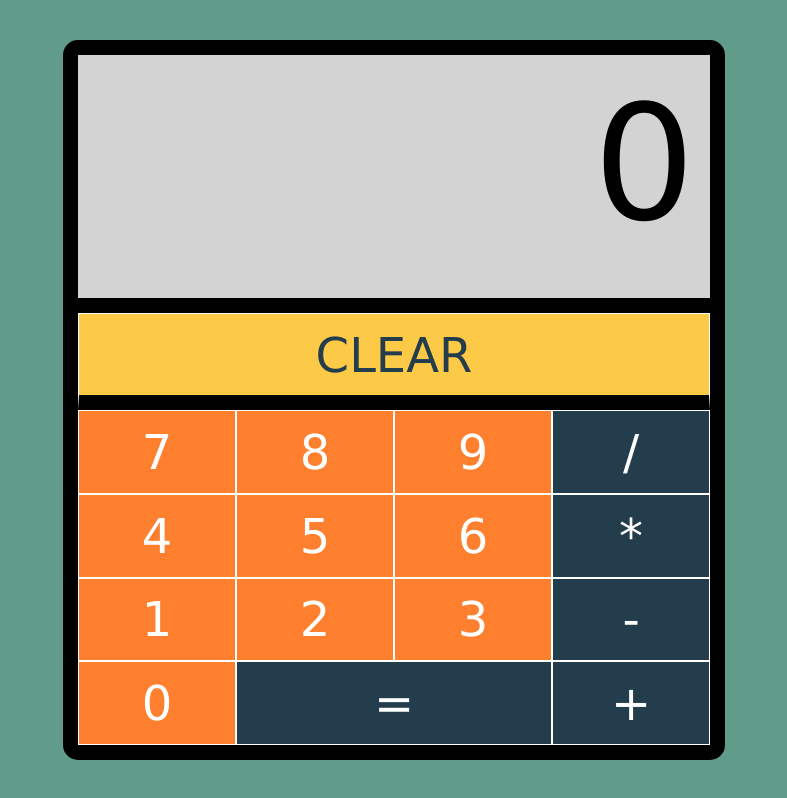
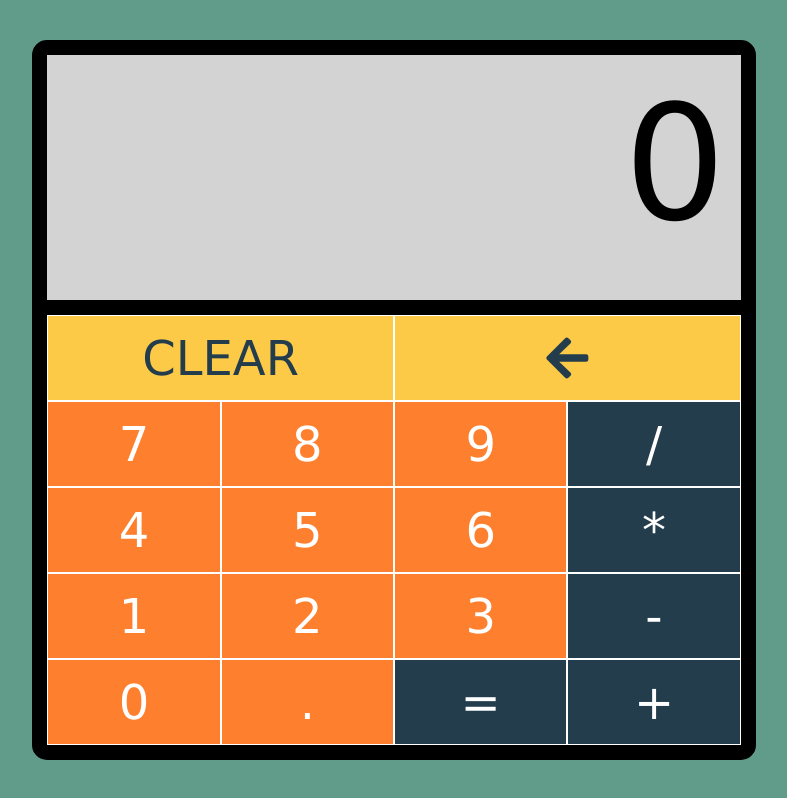
Before and after one commit to Tombombleron/calculator, a plain HTML site: page index.html in a window 1280 px wide. Both pictures are taken after a click on the element "CLEAR". Shown: the whole page, without its empty margins (246-1033 px from the left). Drawn offline with Linux system fonts and the light colour scheme.

Commit message:
added functionality
- Enabled the evaluation of floating point numbers
- Added a backspace button

```diff
--- a/index.html
+++ b/index.html
@@ -2,7 +2,6 @@
 <html>
     <head>
         <meta charset="utf-8">
-<!--        <meta name="viewport" content="width=device-width,initial-scale=1">-->
         <style>
             * { box-sizing: border-box; }
             body {
@@ -71,23 +70,26 @@
             .button-operator:hover, .equals-button:hover {
                 background-color: #1D3240;
             }
-            .equals-button {
+            .wide-button, .button-reset {
                 flex-basis: 50%;
             }
             .button-reset {
                 font-size: 7em;
-                flex-basis: 100%;
                 background-color: #FCCA46;
                 color: #233D4D;
-                border-bottom: 15px solid black;
             }
             .button-reset:hover {
                 background-color: #E6B840;
             }
+            .disabled {
+                cursor: not-allowed !important;
+                opacity: 0.5;
+            }
             @media screen and (min-device-width:600px) { .button-reset, .button-numeric, .button-operator { font-size: 3em; } }
             @media screen and (min-device-width:1200px) { .display { font-size: 5em; } }
-/*            @media screen and (min-device-width:1200px) { .display { font-size: 3em; } }*/
         </style>
+        <link rel="stylesheet" href="https://use.fontawesome.com/releases/v5.0.8/css/solid.css" integrity="sha384-v2Tw72dyUXeU3y4aM2Y0tBJQkGfplr39mxZqlTBDUZAb9BGoC40+rdFCG0m10lXk" crossorigin="anonymous">
+        <link rel="stylesheet" href="https://use.fontawesome.com/releases/v5.0.8/css/fontawesome.css" integrity="sha384-q3jl8XQu1OpdLgGFvNRnPdj5VIlCvgsDQTQB6owSOHWlAurxul7f+JpUOVdAiJ5P" crossorigin="anonymous">
         <title>Calculator</title>
     </head>
     <body>
@@ -96,6 +98,9 @@
                 <div class="display">0</div>
                 <div class="keypad">
                     <div class="button-reset button">CLEAR</div>
+                    <div class="button-reset button backspace">
+                        <i class="fas fa-arrow-left"></i>
+                    </div>
                     <div class="button-numeric button">7</div>
                     <div class="button-numeric button">8</div>
                     <div class="button-numeric button">9</div>
@@ -109,7 +114,8 @@
                     <div class="button-numeric button">3</div>
                     <div class="button-operator button">-</div>
                     <div class="button-numeric button">0</div>
-                    <div class="button-operator equals-button button">=</div>
+                    <div class="button-numeric button" id="decimal">.</div>
+                    <div class="button-operator button">=</div>
                     <div class="button-operator button">+</div>
                 </div>
             </div>
@@ -119,6 +125,7 @@
         // document element related features
         const button = document.querySelectorAll('.button');
         const display = document.querySelector('.display');
+        const decimal = document.querySelector('#decimal');
         let displayContent = '';
 
         // add event listener to each key on the keypad
@@ -131,15 +138,23 @@
         function updateDisplay(e) {
             let buttonValue = e.srcElement.innerText;
             let numAfterPoint;
-            if (buttonValue == 'CLEAR') {
+            if (isBackspace(e)) {
+                displayContent = displayContent.slice(0, -1);
+                display.textContent = displayContent;
+            } else if (buttonValue == 'CLEAR') {
                 display.textContent = '0';
                 displayContent = '';
             } else if (buttonValue == '=') {
                 getAndCheckAns(displayContent);
-            } else {
+            } else if (e.srcElement.classList.contains('disabled')==false) {
                 displayContent+=buttonValue;
                 display.textContent = displayContent;
             } // end of if statement
+            if (isDecimal(displayContent)) {
+                decimal.classList.add('disabled');
+            } else {
+                decimal.classList.remove('disabled');
+            }
         } // end of updateDisplay function
 
         // checks whether there are digits after the decimal and returns true if so
@@ -150,6 +165,10 @@
 
         // set display value to 0
         const clearDisplayContent = () => displayContent = '0';
+
+        const isDecimal = (statement) => (statement.split('').indexOf('.') > -1) ? true : false;
+
+        const isBackspace = (inputElement) => (inputElement.srcElement.classList.contains('backspace') ? true : false);
 
         // checks the ans is valid and calls the display function
         function getAndCheckAns (statement) {
@@ -167,5 +186,7 @@
                 clearDisplayContent();
             } // end of if/else statement
         } // end of getAndCheckAns function
+
+
     </script>
 </html>
```
